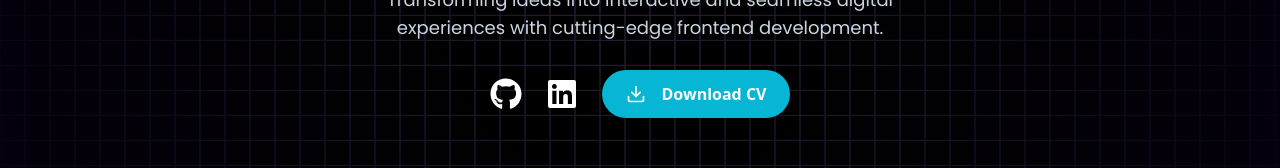
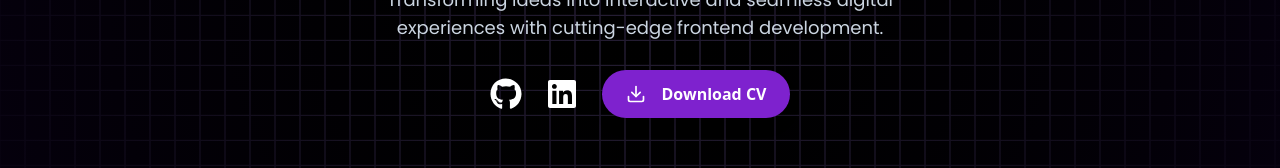
Before and after one commit to 3predu/Portfolio, a React (Vite) app: page / in a window 1280 px wide. Shown: the part 414-582 px from the top of the page. Built offline with nearby package versions, Linux system fonts and the light colour scheme.

Commit message:
feat: change component-ButtonCV.tsx

```diff
--- a/src/Components/sections/AboutPage.tsx
+++ b/src/Components/sections/AboutPage.tsx
@@ -69,7 +69,7 @@ export function AboutPage() {
             {/* Botão */}
             <ButtonCV
               href="#portfolio"
-              className="inline-flex items-center bg-purple-700 hover:bg-purple-700/70"
+              className="inline-flex items-center"
             >
               <FaCodeBranch size={20} />
               View Projects
--- a/src/Components/ui/ButtonCV.tsx
+++ b/src/Components/ui/ButtonCV.tsx
@@ -7,7 +7,7 @@ type ButtonProps = {
 
 export function ButtonCV({ children, className = "", ...props }: ButtonProps) {
   const baseClasses =
-    "flex items-center justify-center gap-2 py-3 px-6 bg-cyan-500 text-white font-semibold rounded-full shadow-lg hover:bg-cyan-600 focus:outline-none focus:ring-2 focus:ring-cyan-400 focus:ring-opacity-75 transition-all duration-300";
+    "flex items-center justify-center gap-2 py-3 px-6 text-white font-semibold rounded-full shadow-lg bg-purple-700 hover:bg-purple-700/60 focus:outline-none focus:ring-2 focus:ring-cyan-400 focus:ring-opacity-75 transition-all duration-300";
 
   return (
     <a className={`${baseClasses} ${className}`} {...props}>
```
